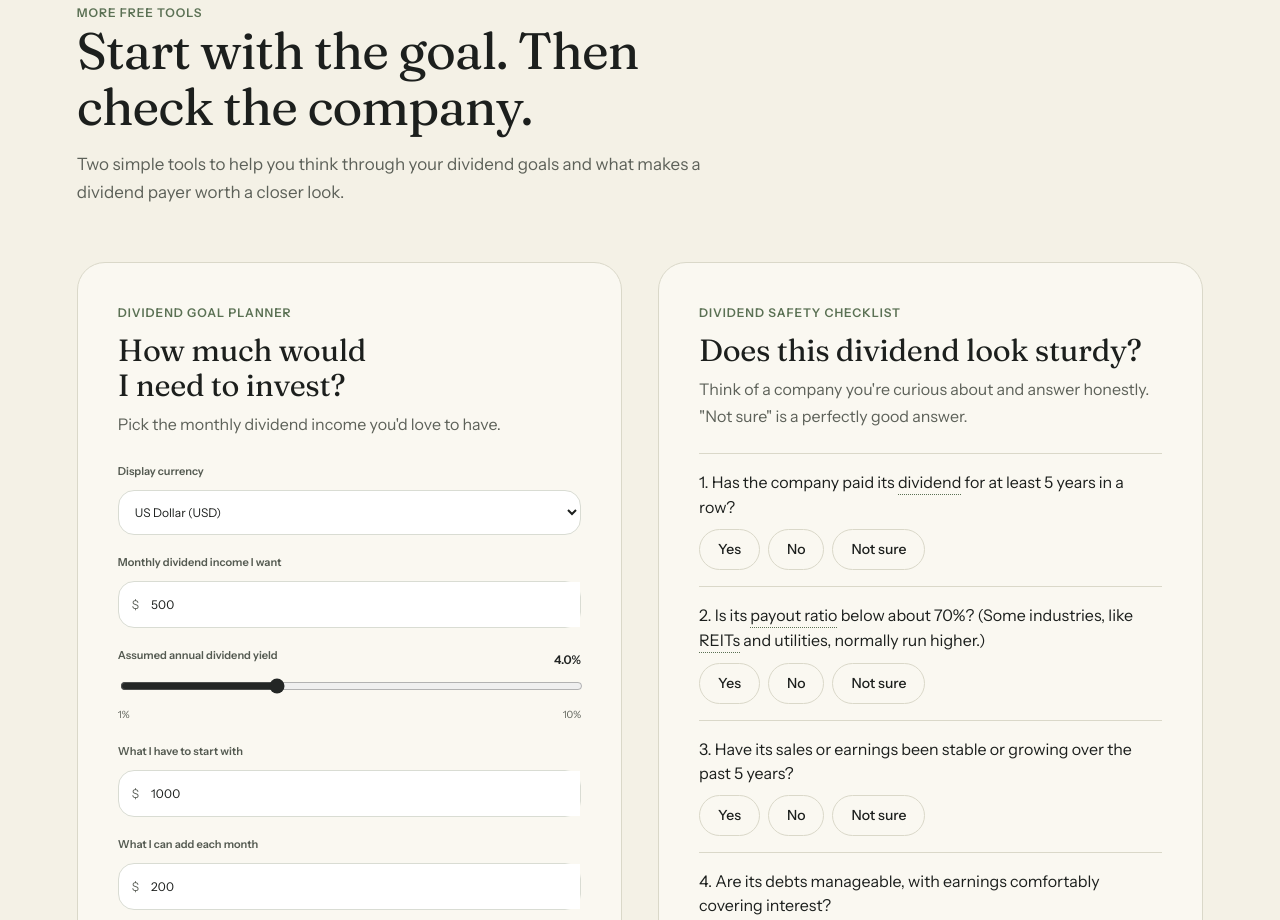
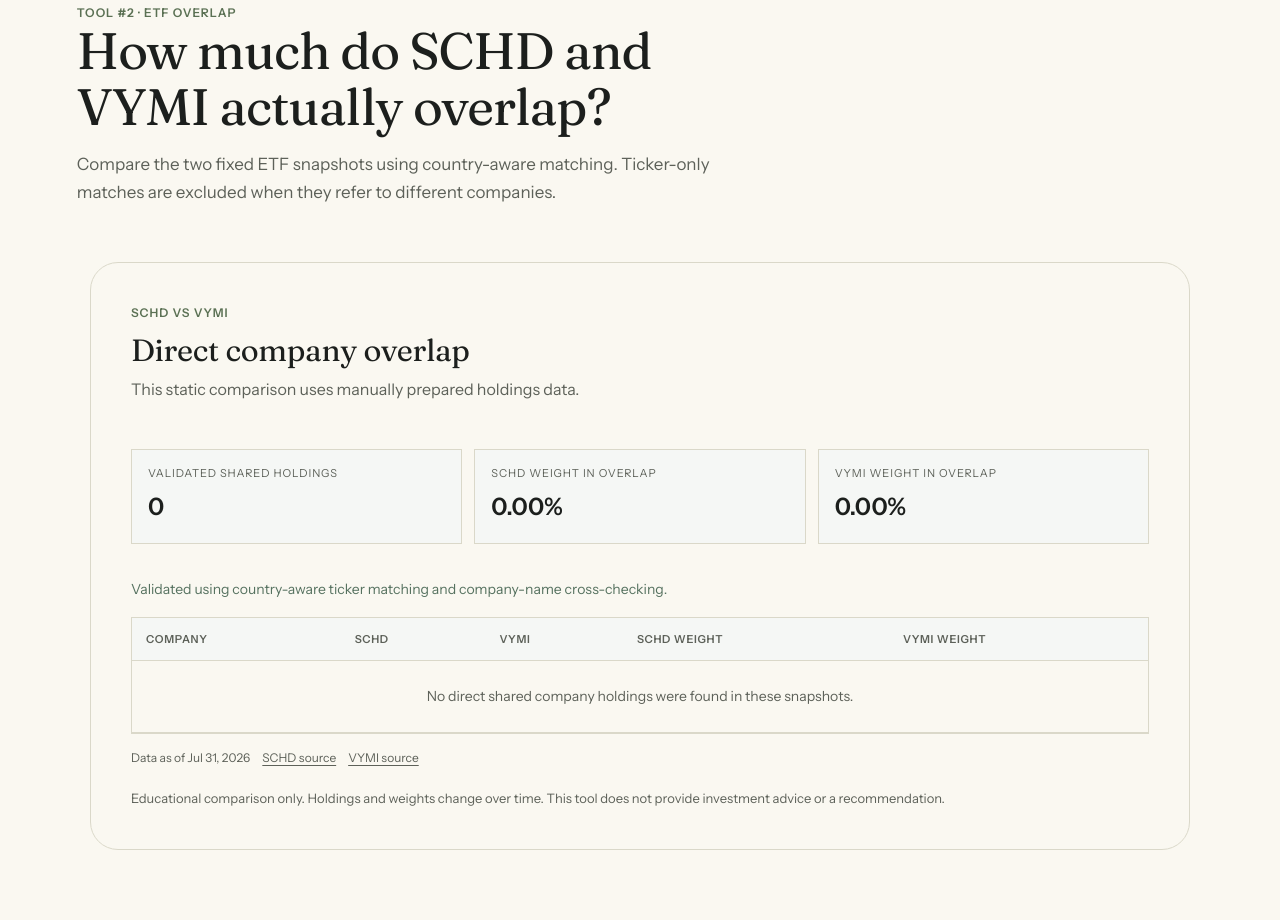
Before and after one commit to jparaisodigital/armi-lavy-website, a website: page tools.html in a window 1280 px wide. Shown: the part 2003-2923 px from the top of the page. Drawn offline with Linux system fonts and the light colour scheme.

Commit message:
Add SCHD versus VYMI overlap tool

```diff
--- /dev/null
+++ b/overlap.js
@@ -0,0 +1,94 @@
+(() => {
+  "use strict";
+
+  const $ = (selector, root = document) => root.querySelector(selector);
+
+  const escapeHTML = (value) =>
+    String(value ?? "").replace(/[&<>"']/g, (char) => ({
+      "&": "&amp;",
+      "<": "&lt;",
+      ">": "&gt;",
+      '"': "&quot;",
+      "'": "&#039;"
+    }[char]));
+
+  const formatPercent = (value) =>
+    `${Number(value || 0).toFixed(2)}%`;
+
+  const formatDate = (value) => {
+    if (!value) return "Unknown";
+    const date = new Date(`${value}T00:00:00`);
+    if (Number.isNaN(date.getTime())) return value;
+    return date.toLocaleDateString("en-US", {
+      year: "numeric",
+      month: "short",
+      day: "numeric"
+    });
+  };
+
+  async function loadJSON(path) {
+    const response = await fetch(path);
+    if (!response.ok) {
+      throw new Error(`Unable to load ${path}`);
+    }
+    return response.json();
+  }
+
+  async function initOverlap() {
+    const root = $("#overlapTool");
+    if (!root) return;
+
+    const status = $("#overlapStatus");
+    const summary = $("#overlapSummary");
+    const tableBody = $("#overlapTableBody");
+    const sourceLinks = $("#overlapSources");
+
+    try {
+      const [report, schd, vymi] = await Promise.all([
+        loadJSON("data/overlap/schd-vymi.json"),
+        loadJSON("data/holdings/schd.json"),
+        loadJSON("data/holdings/vymi.json")
+      ]);
+
+      summary.innerHTML = `
+        <div class="overlap-stat">
+          <span>VALIDATED SHARED HOLDINGS</span>
+          <strong>${report.validatedMatches}</strong>
+        </div>
+        <div class="overlap-stat">
+          <span>SCHD WEIGHT IN OVERLAP</span>
+          <strong>${formatPercent(report.directOverlapWeightSCHD)}</strong>
+        </div>
+        <div class="overlap-stat">
+          <span>VYMI WEIGHT IN OVERLAP</span>
+          <strong>${formatPercent(report.directOverlapWeightVYMI)}</strong>
+        </div>
+      `;
+
+      tableBody.innerHTML = `
+        <tr>
+          <td colspan="5" class="overlap-empty">
+            No direct shared company holdings were found in these snapshots.
+          </td>
+        </tr>
+      `;
+
+      sourceLinks.innerHTML = `
+        <span>Data as of ${escapeHTML(formatDate(report.schdDataAsOf))}</span>
+        <a href="${escapeHTML(schd.source)}" target="_blank" rel="noopener">SCHD source</a>
+        <a href="${escapeHTML(vymi.source)}" target="_blank" rel="noopener">VYMI source</a>
+      `;
+
+      status.textContent =
+        "Validated using country-aware ticker matching and company-name cross-checking.";
+      status.dataset.state = "success";
+    } catch (error) {
+      console.error("ETF overlap:", error);
+      status.textContent =
+        "This comparison is temporarily unavailable. Please try again later.";
+      status.dataset.state = "error";
+    }
+  }
+
+  initOverlap();
+})();
--- a/theme.css
+++ b/theme.css
@@ -923,3 +923,104 @@
       display: none;
     }
   }
+/* ===== ETF overlap tool ===== */
+.overlap-card {
+  max-width: 1100px;
+  margin: 0 auto;
+}
+
+.overlap-summary {
+  display: grid;
+  grid-template-columns: repeat(3, 1fr);
+  gap: 12px;
+  margin: 22px 0;
+}
+
+.overlap-stat {
+  border: 1px solid var(--line, #d8e0dc);
+  background: #f5f7f5;
+  padding: 16px;
+}
+
+.overlap-stat span {
+  display: block;
+  color: var(--muted, #667078);
+  font-size: 11px;
+  letter-spacing: 0.08em;
+  line-height: 1.35;
+}
+
+.overlap-stat strong {
+  display: block;
+  color: var(--ink, #273137);
+  font-size: 24px;
+  margin-top: 7px;
+}
+
+.overlap-status {
+  color: var(--muted, #667078);
+  font-size: 14px;
+  margin: 12px 0 16px;
+}
+
+.overlap-status[data-state="success"] {
+  color: #55715f;
+}
+
+.overlap-status[data-state="error"] {
+  color: #a33a2f;
+}
+
+.overlap-table-wrap {
+  overflow-x: auto;
+  border: 1px solid var(--line, #d8e0dc);
+}
+
+.overlap-table {
+  width: 100%;
+  min-width: 650px;
+  border-collapse: collapse;
+  font-size: 14px;
+}
+
+.overlap-table th,
+.overlap-table td {
+  padding: 12px 14px;
+  border-bottom: 1px solid var(--line, #d8e0dc);
+  text-align: left;
+}
+
+.overlap-table th {
+  background: #f5f7f5;
+  color: var(--muted, #667078);
+  font-size: 11px;
+  letter-spacing: 0.06em;
+  text-transform: uppercase;
+}
+
+.overlap-empty {
+  color: var(--muted, #667078);
+  text-align: center !important;
+  padding: 24px !important;
+}
+
+.overlap-sources {
+  display: flex;
+  flex-wrap: wrap;
+  gap: 12px;
+  margin-top: 14px;
+  color: var(--muted, #667078);
+  font-size: 12px;
+}
+
+.overlap-sources a {
+  color: inherit;
+  text-decoration: underline;
+  text-underline-offset: 3px;
+}
+
+@media (max-width: 700px) {
+  .overlap-summary {
+    grid-template-columns: 1fr;
+  }
+}
--- a/tools.html
+++ b/tools.html
@@ -37,6 +37,7 @@
   <script src="site.js?v=1" defer></script>
   <script src="calculator.js?v=1" defer></script>
   <script src="tools.js?v=1" defer></script>
+  <script src="overlap.js?v=1" defer></script>
   <script src="glossary.js?v=2" defer></script>
   <script src="backtotop.js?v=1" defer></script>
   <script src="reveal.js?v=1" defer></script>
@@ -194,6 +195,53 @@
       </div>
     </section>
 
+    <!-- TOOL #2: ETF OVERLAP -->
+    <section class="overlap-section section-pad" id="overlapTool">
+      <div class="tools-head">
+        <div class="section-kicker">TOOL #2 · ETF OVERLAP</div>
+        <h2>How much do SCHD and VYMI actually overlap?</h2>
+        <p>
+          Compare the two fixed ETF snapshots using country-aware matching.
+          Ticker-only matches are excluded when they refer to different companies.
+        </p>
+      </div>
+
+      <div class="tool-card overlap-card">
+        <div class="tool-label">SCHD VS VYMI</div>
+        <h3>Direct company overlap</h3>
+        <p class="tool-sub">
+          This static comparison uses manually prepared holdings data.
+        </p>
+
+        <div class="overlap-summary" id="overlapSummary"></div>
+
+        <div class="overlap-status" id="overlapStatus" aria-live="polite">
+          Loading comparison...
+        </div>
+
+        <div class="overlap-table-wrap">
+          <table class="overlap-table">
+            <thead>
+              <tr>
+                <th>Company</th>
+                <th>SCHD</th>
+                <th>VYMI</th>
+                <th>SCHD weight</th>
+                <th>VYMI weight</th>
+              </tr>
+            </thead>
+            <tbody id="overlapTableBody"></tbody>
+          </table>
+        </div>
+
+        <div class="overlap-sources" id="overlapSources"></div>
+
+        <p class="tool-disclaimer">
+          Educational comparison only. Holdings and weights change over time.
+          This tool does not provide investment advice or a recommendation.
+        </p>
+      </div>
+    </section>
     <!-- MORE FREE TOOLS -->
     <section class="tools-section section-pad" id="tools">
       <div class="tools-head">
@@ -368,7 +416,7 @@
     </p>
 
     <div class="footer-bottom">
-      <span>© <span id="currentYear"></span> Armi L. Lavy</span>
+      <span>Â© <span id="currentYear"></span> Armi L. Lavy</span>
       <div>
         <a href="/#about">About</a>
         <a href="/#resources">Resources</a>
```
